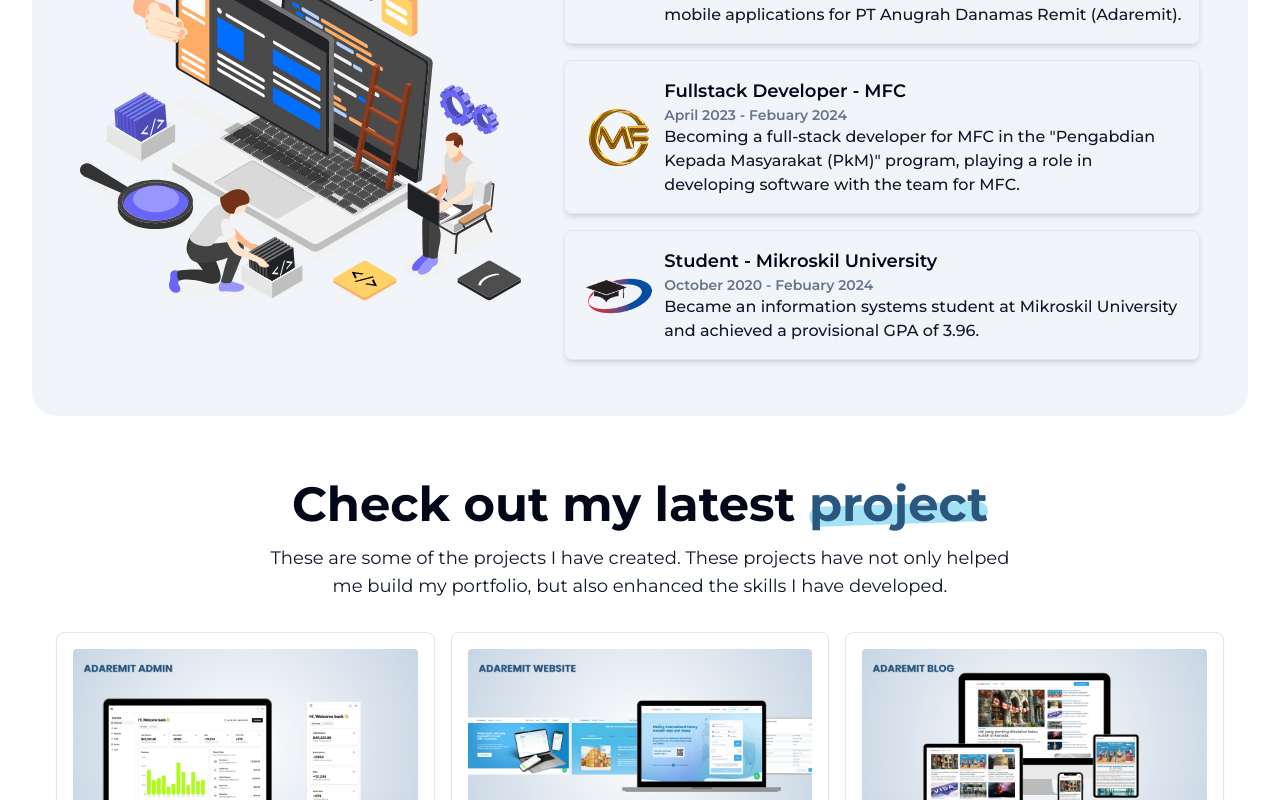
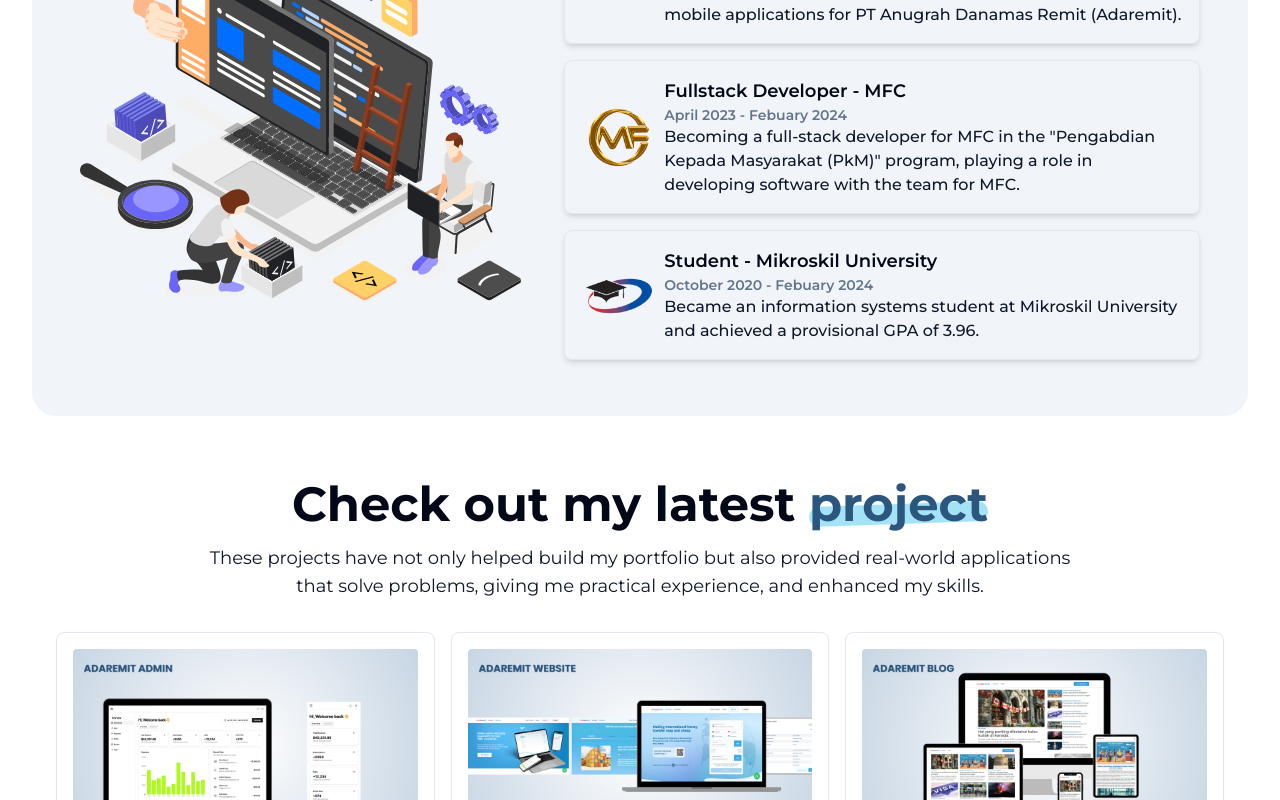
Before and after one commit to Chandratand/porto, a Next.js app: page / in a window 1280 px wide. Shown: the part 1407-2207 px from the top of the page. Built offline with nearby package versions, Linux system fonts and the light colour scheme; what tailwindcss-debug-screens would draw is missing.

Commit message:
fix: skills section background and projects section copywriting

```diff
--- a/src/components/Section/ProjectSection.tsx
+++ b/src/components/Section/ProjectSection.tsx
@@ -5,11 +5,11 @@ import PROJECT_LIST from '../../data/projects.json';
 const ProjectSection = () => {
   return (
     <section className="container py-8">
-      <div className="mx-auto max-w-3xl space-y-4 text-center">
+      <div className="mx-auto max-w-4xl space-y-4 text-center">
         <h2 className="text-4xl font-bold md:text-5xl">
           Check out my latest <AccentText>project</AccentText>
         </h2>
-        <p className="text-lg text-accent-foreground">These are some of the projects I have created. These projects have not only helped me build my portfolio, but also enhanced the skills I have developed.</p>
+        <p className="text-lg text-accent-foreground">These projects have not only helped build my portfolio but also provided real-world applications that solve problems, giving me practical experience, and enhanced my skills.</p>
       </div>
       <div className="mx-auto my-8 grid grid-cols-1 gap-4 md:max-w-full md:grid-cols-3 lg:px-10">
         {PROJECT_LIST.map((project, index) => (
--- a/src/components/Section/SkillSection.tsx
+++ b/src/components/Section/SkillSection.tsx
@@ -3,7 +3,8 @@ import SKILL_LIST from '../../data/skills';
 
 const SkillSection = () => {
   return (
-    <section className="container my-4 bg-secondary/0 bg-gradient-to-b from-secondary/80 bg-no-repeat p-4 pt-12">
+    <section className="bg-secondary/0 bg-gradient-to-b from-secondary/80 bg-no-repeat">
+      <div className="container my-4 p-4 pt-12">
         <div className="mx-auto max-w-3xl text-center">
           <h2 className="text-3xl font-bold md:text-4xl">
             Skill , Tools and <AccentText>Technology</AccentText>
@@ -19,6 +20,7 @@ const SkillSection = () => {
             </div>
           ))}
         </div>
+      </div>
     </section>
   );
 };
```
Lines whose indentation alone changed are shown as unchanged.
